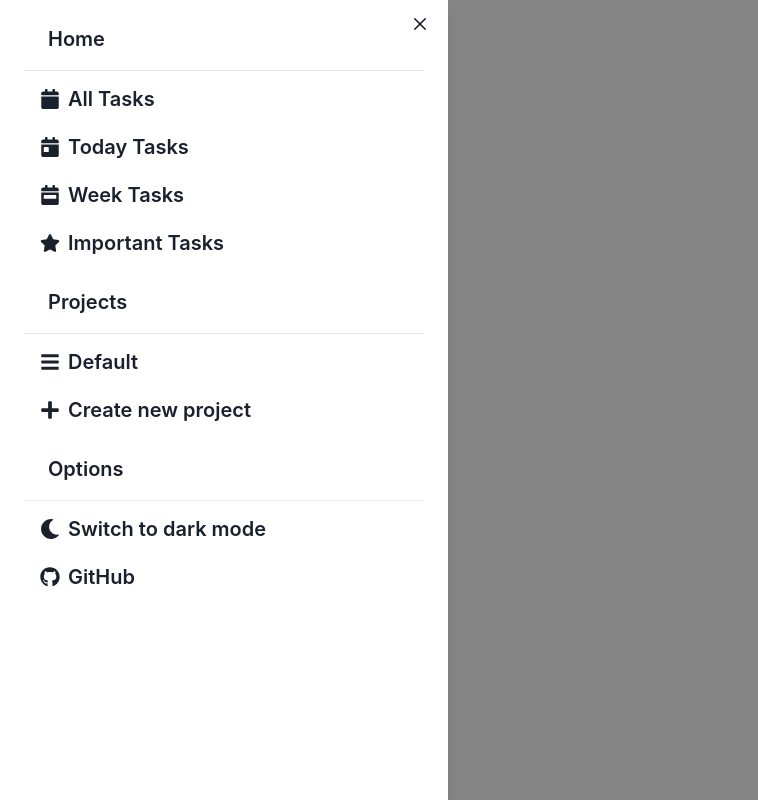
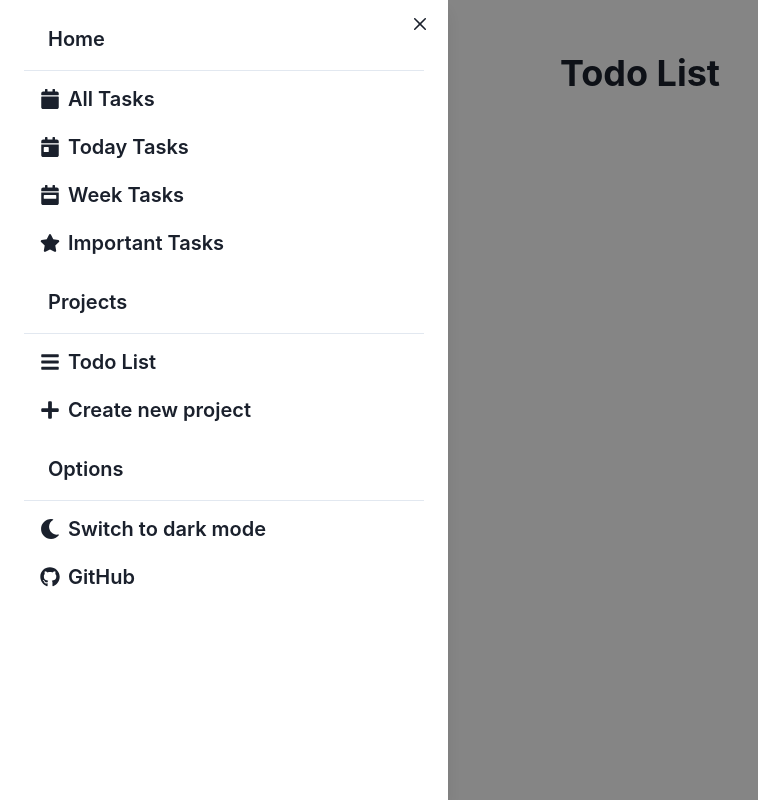
Before and after one commit to Brodypen/todo-app, a React (Create React App) app: page / in a window 1280 px wide. Both pictures are taken after a click on the button "Drawer". Shown: the whole page, without its empty margins (0-758 px from the left). Built offline with nearby package versions, Linux system fonts and the light colour scheme.

Commit message:
Update drawer

```diff
--- a/src/App.tsx
+++ b/src/App.tsx
@@ -1,17 +1,58 @@
 import * as React from "react";
-import { ChakraProvider, Box, theme, Flex } from "@chakra-ui/react";
+import {
+  ChakraProvider,
+  Box,
+  theme,
+  Flex,
+  Button,
+  Heading,
+  Spacer,
+} from "@chakra-ui/react";
 import { DrawerButton } from "./features/Drawer/DrawerButton";
 import data from "./data/data.json";
 
 export const App = () => {
   const [todoList, setToDoList] = React.useState(data);
-  const [todoProjects, setTodoProjects] = React.useState<string[]>(["Default"]);
+  const [todoProjects, setTodoProjects] = React.useState<string[]>([
+    "Todo List",
+  ]);
+  const [selectProject, setSelectProject] = React.useState(0);
+  const switchProjects = (project: string) => {
+    console.log("HEYO SWITCH!")
+    for (let i = 0; i < todoProjects.length; i++) {
+      if (todoProjects[i] === project) {
+        setSelectProject(i);
+        break;
+      }
+    }
+  };
+  const changeProjectName = (newName: string, index: number) => {
+    console.log("HEY!");
+    todoProjects.splice(index, 1, newName);
+    setTodoProjects(todoProjects);
+    switchProjects(newName);
+  };
+
+  const addNewProject = () => {
+    if (todoProjects.length >= 5) {
+    } else {
+      const newProjects = [...todoProjects, "Click me to edit!"];
+      setTodoProjects(newProjects);
+    }
+  };
+
   return (
     <ChakraProvider theme={theme}>
       <Box textAlign="center" fontSize="xl" padding={3}>
-        <Flex h="10vh" justify="flex-start">
-          <DrawerButton Projects={todoProjects} />
-        </Flex>
+        <Flex h="5vh" justify="space-between" align="center">
+          <DrawerButton
+            Projects={todoProjects}
+            ProjectsOnClick={addNewProject}
+            selectProjectOnClick={switchProjects}
+            changeProjectName={changeProjectName}
+          />
+        </Flex>{" "}
+        <Heading>{todoProjects[selectProject]}</Heading>
       </Box>
     </ChakraProvider>
   );
--- a/src/data/data.json
+++ b/src/data/data.json
@@ -5,7 +5,8 @@
     "desc": "",
     "proj": 0,
     "date": "2022-07-14",
-    "complete": true
+    "complete": true,
+    "important": false
   },
   {
     "id": 2,
@@ -13,7 +14,8 @@
     "desc": "",
     "proj": 0,
     "date": "2022-07-14",
-    "complete": true
+    "complete": true,
+    "important": false
   },
   {
     "id": 3,
@@ -21,7 +23,8 @@
     "desc": "",
     "proj": 0,
     "date": "2022-07-14",
-    "complete": false
+    "complete": false,
+    "important": false
   },
   {
     "id": 4,
@@ -29,6 +32,7 @@
     "desc": "",
     "proj": 0,
     "date": "2022-07-14",
-    "complete": true
+    "complete": true,
+    "important": false
   }
 ]
--- a/src/features/Drawer/DrawerButton.tsx
+++ b/src/features/Drawer/DrawerButton.tsx
@@ -12,7 +12,7 @@ import {
   Link,
 } from "@chakra-ui/react";
 import { ColorModeSwitcher } from "../../components/ColorModeSwitcher";
-import { HomeButton } from "./HomeButton";
+import { HomeButton, ProjectButton } from "./HomeButton";
 import {
   FaCalendar,
   FaCalendarDay,
@@ -25,8 +25,17 @@ import {
 
 interface DrawerButtonProps {
   Projects: string[];
+  ProjectsOnClick: Function;
+  selectProjectOnClick: Function;
+  changeProjectName: Function;
 }
-export const DrawerButton = ({ Projects, ...props }: DrawerButtonProps) => {
+export const DrawerButton = ({
+  Projects,
+  ProjectsOnClick,
+  selectProjectOnClick,
+  changeProjectName,
+  ...props
+}: DrawerButtonProps) => {
   const { isOpen, onOpen, onClose } = useDisclosure();
   return (
     <>
@@ -46,34 +55,45 @@ export const DrawerButton = ({ Projects, ...props }: DrawerButtonProps) => {
                 Home
               </DrawerHeader>
 
-              <HomeButton text="All Tasks" icon={<FaCalendar />}></HomeButton>
+              <HomeButton text="All Tasks" icon={<FaCalendar />}setHomeShowCase={ProjectsOnClick}></HomeButton>
               <HomeButton
                 text="Today Tasks"
                 icon={<FaCalendarDay />}
+                setHomeShowCase={ProjectsOnClick}
               ></HomeButton>
               <HomeButton
                 text="Week Tasks"
-                icon={<FaCalendarWeek />}
+                icon={<FaCalendarWeek />}setHomeShowCase={ProjectsOnClick}
               ></HomeButton>
-              <HomeButton text="Important Tasks" icon={<FaStar />}></HomeButton>
+              <HomeButton text="Important Tasks" icon={<FaStar />}setHomeShowCase={ProjectsOnClick}></HomeButton>
 
               <DrawerHeader textAlign="left" borderBottomWidth="1px">
                 Projects
               </DrawerHeader>
-              {Projects.map((project) => (
-                <HomeButton key={project} text={project} icon={<FaBars />}></HomeButton>
+              {Projects.map((project, index) => (
+                <ProjectButton
+                  key={index}
+                  text={project}
+                  icon={<FaBars />}
+                  setProject={selectProjectOnClick}
+                  index={index}
+                  changeProjectName={changeProjectName}
+                ></ProjectButton>
               ))}
+              {Projects.length < 5 &&
               <HomeButton
                 text="Create new project"
                 icon={<FaPlus />}
+                setHomeShowCase={ProjectsOnClick}
               ></HomeButton>
+}
               <DrawerHeader textAlign="left" borderBottomWidth="1px">
                 Options
               </DrawerHeader>
 
               <ColorModeSwitcher />
               <Link href="https://github.com/BrodyPen" isExternal>
-                <HomeButton text="GitHub" icon={<FaGithub />}></HomeButton>
+                <HomeButton text="GitHub" icon={<FaGithub />}setHomeShowCase={ProjectsOnClick}></HomeButton>
               </Link>
             </Stack>
           </DrawerBody>
--- a/src/features/Drawer/HomeButton.tsx
+++ b/src/features/Drawer/HomeButton.tsx
@@ -1,12 +1,18 @@
-import { Button } from '@chakra-ui/react';
-import React, { MouseEventHandler } from 'react';
+import { Button, ButtonGroup, Editable, EditableInput, EditablePreview, Input, Flex, IconButton, useEditableControls } from '@chakra-ui/react';
+import React from 'react';
 
 interface HomeButtonProps {
     text: string;
-    setHomeShowCase?: MouseEventHandler;
+    setHomeShowCase: Function;
     icon: JSX.Element;
 }
-
+interface ProjButtonProps {
+    text: string;
+    setProject: Function;
+    changeProjectName: Function;
+    icon: JSX.Element;
+    index: number;
+}
 export const HomeButton = ({setHomeShowCase, text, icon, ...props}:HomeButtonProps) => {
      return (
     <Button
@@ -15,10 +21,31 @@ export const HomeButton = ({setHomeShowCase, text, icon, ...props}:HomeButtonPro
       variant="ghost"
       color="current"
       justifyContent="flex-start"
-      onClick={setHomeShowCase}
+      onClick={() => setHomeShowCase(text)}
       leftIcon={icon}
 
     >{`${text}`}</Button>
 
   )
 };
+export const ProjectButton = ({setProject, changeProjectName, text, icon, index, ...props}:ProjButtonProps) => {
+
+     return (
+    <Button
+      size="md"
+      fontSize="xl"
+      variant="ghost"
+      color="current"
+      justifyContent="flex-start"
+      onClick={() => setProject(text)}
+      leftIcon={icon}
+
+    >
+      <Editable defaultValue={text} onSubmit={() => changeProjectName("hey", 1)}>
+      <EditablePreview/>
+      <Input as={EditableInput}/>
+      </Editable>
+    </Button>
+
+  )
+};
```
